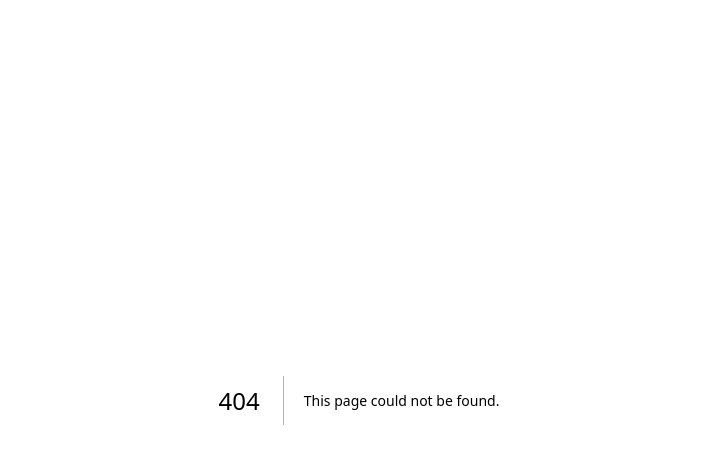
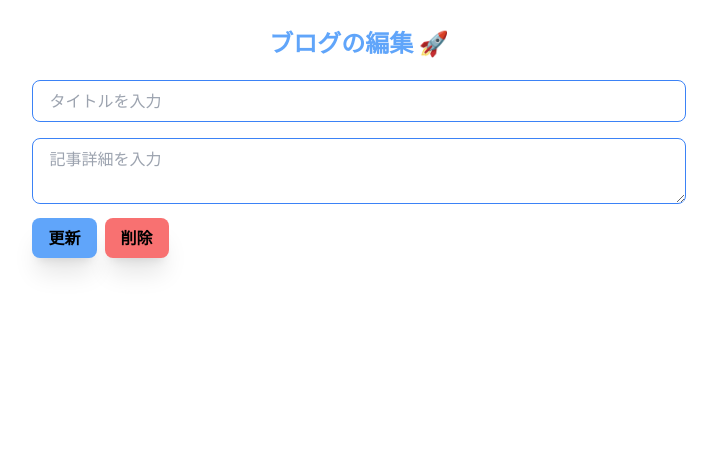
Before and after one commit to dankichi24/fullstack-blog-yt, a Next.js app: page /blog/edit/1 in a window 1280 px wide. Before the commit this address had no page. Shown: the top 464 px of the page, without its empty margins (281-998 px from the left). Built offline with nearby package versions, Linux system fonts and the light colour scheme; no server answers; the database is empty.

Commit message:
編集の構築

```diff
--- /dev/null
+++ b/src/app/blog/edit/[id]/page.tsx
@@ -0,0 +1,95 @@
+"use client";
+
+import { useRouter } from "next/navigation";
+import React, { useEffect, useRef } from "react";
+import { toast, Toaster } from "react-hot-toast";
+
+const editBlog = async (
+  title: string | undefined,
+  description: string | undefined,
+  id: number
+) => {
+  const res = await fetch(`http://localhost:3000/api/blog/${id}`, {
+    method: "PUT",
+    headers: {
+      "Content-Type": "application/json",
+    },
+    body: JSON.stringify({ title, description, id }),
+  });
+
+  return res.json();
+};
+
+const getBlogByID = async (id: number) => {
+  const res = await fetch(`http://localhost:3000/api/blog/${id}`);
+  const data = await res.json();
+  console.log(data);
+  return data.post();
+};
+
+const EditPost = ({ params }: { params: { id: number } }) => {
+  const router = useRouter();
+  const titleRef = useRef<HTMLInputElement | null>(null);
+  const descriptionRef = useRef<HTMLTextAreaElement | null>(null);
+
+  const handleSubmit = async (e: React.FormEvent) => {
+    e.preventDefault();
+
+    toast.loading("編集中でございます...", { id: "1" });
+    await editBlog(
+      titleRef.current?.value,
+      descriptionRef.current?.value,
+      params.id
+    );
+
+    toast.success("編集成功したよ！", { id: "1" });
+
+    router.push("/");
+    router.refresh();
+  };
+
+  useEffect(() => {
+    getBlogByID(params.id)
+      .then((data) => {
+        titleRef.current!.value = data.title;
+        descriptionRef.current!.value = data.description;
+      })
+      .catch((err) => {
+        toast.error("エラーが発生しました。", { id: "1" });
+      });
+  }, []);
+
+  return (
+    <>
+      <Toaster />
+      <div className="w-full m-auto flex my-4">
+        <div className="flex flex-col justify-center items-center m-auto">
+          <p className="text-2xl text-blue-400 font-bold p-3">
+            ブログの編集 🚀
+          </p>
+          <form onSubmit={handleSubmit}>
+            <input
+              ref={titleRef}
+              placeholder="タイトルを入力"
+              type="text"
+              className="border border-blue-500 px-4 py-2 my-2 rounded-lg w-full focus:outline-none focus:ring-2 focus:ring-blue-500"
+            />
+            <textarea
+              ref={descriptionRef}
+              placeholder="記事詳細を入力"
+              className="border border-blue-500 px-4 py-2 my-2 rounded-lg w-full focus:outline-none focus:ring-2 focus:ring-blue-500"
+            ></textarea>
+            <button className="font-semibold px-4 py-2 shadow-xl bg-blue-400 rounded-lg m-auto hover:bg-blue-200">
+              更新
+            </button>
+            <button className="ml-2 font-semibold px-4 py-2 shadow-xl bg-red-400 rounded-lg m-auto hover:bg-slate-100">
+              削除
+            </button>
+          </form>
+        </div>
+      </div>
+    </>
+  );
+};
+
+export default EditPost;
```
